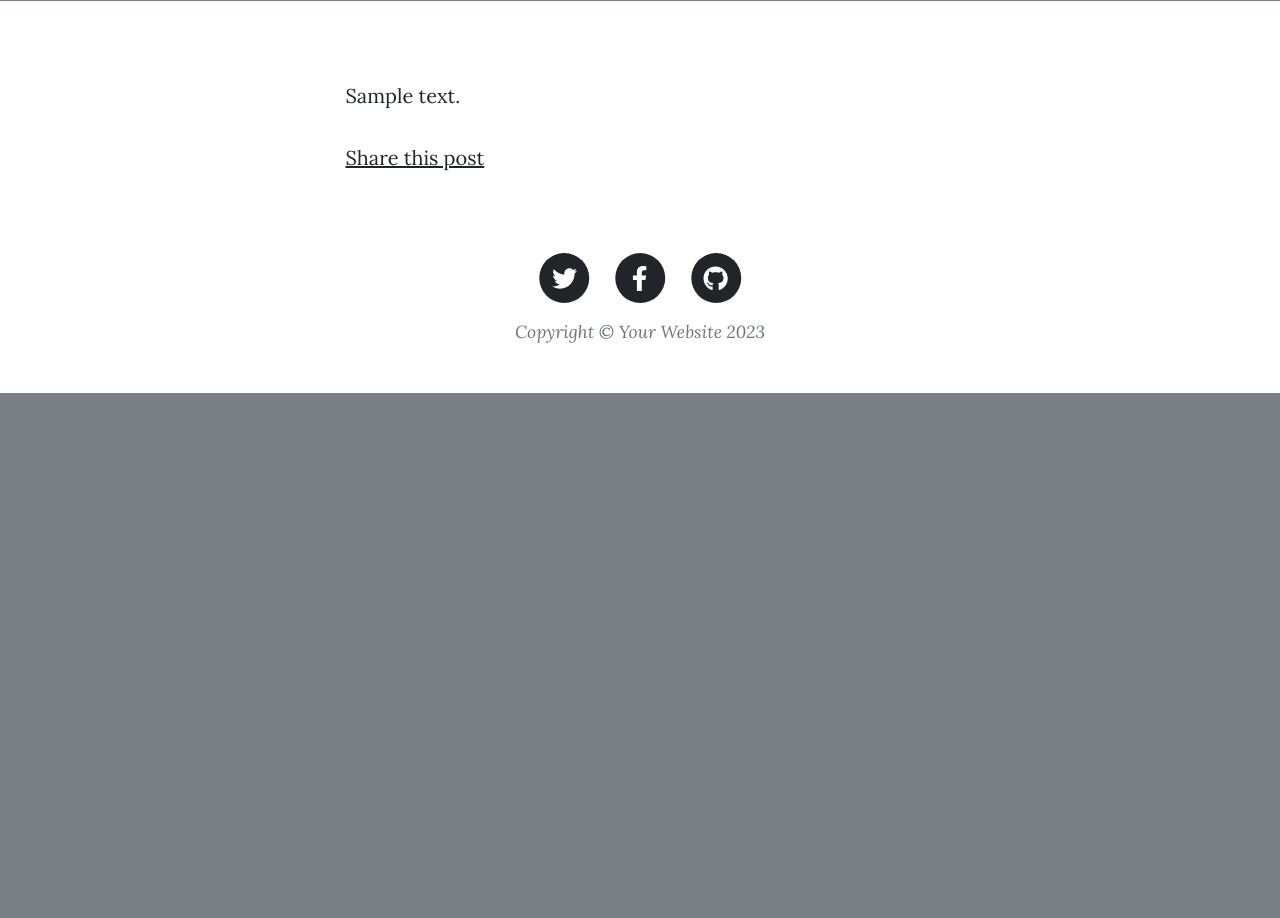
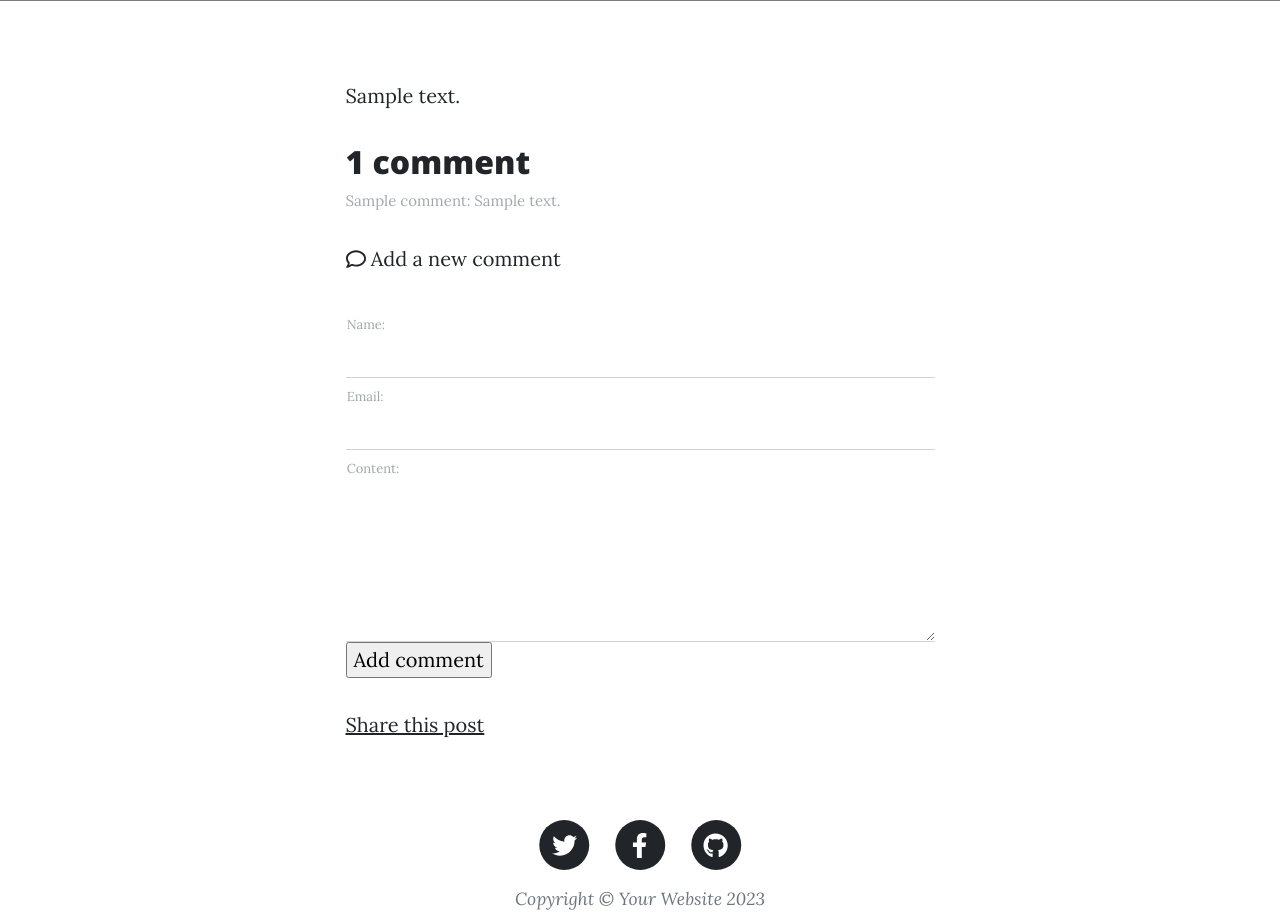
Before and after one commit to thalissonvs/djangopress, a Django app: template djangopress/apps/blog/templates/blog/post/detail.html in a window 1280 px wide. Shown: the part 565-1483 px from the top of the page. Before the commit the page ends 958 px from the top, so only its background shows below. Run offline with Django 3.2, Linux system fonts and the light colour scheme; the template is opened without the code that fills it: most values are stand-ins (such as "Sample title", 1, 10 or a date in 2020); grey boxes marked "Sample" are stand-in pictures; some libraries are stand-ins or nearby versions.

Commit message:
feat: implement comment functionality with form and display logic

```diff
--- a/djangopress/apps/blog/templates/blog/post/detail.html
+++ b/djangopress/apps/blog/templates/blog/post/detail.html
@@ -24,6 +24,18 @@
     <article class="mb-4">
         <p>{{ post.body }}</p>
     </article>
+    {% with comments.count as total_comments %}
+        <h2>
+        {{ total_comments }} comment{{ total_comments|pluralize }}
+        </h2>
+    {% endwith %}
+    {% for comment in comments %}
+        <div class="comment">
+            <p style="font-size: 15px; color: #a2a8ad; margin: 5px 0px">{{ comment.name }}: {{ comment.body }}</p>
+        </div>
+    {% empty %}
+    {% endfor %}
+    {% include "blog/post/includes/comment_form.html" %}
     <p>
         <a href="{% url 'blog:post_share' post.id %}">Share this post</a>
     </p>
--- /dev/null
+++ b/djangopress/apps/blog/templates/blog/post/includes/comment_form.html
@@ -0,0 +1,17 @@
+<p><i class="fa-regular fa-comment"></i> Add a new comment </p>
+<form action="{% url "blog:post_comment" post.id %}" method="post">
+    <div class="form-floating">
+        <input id="id_name" type="text" name="name" class="form-control">
+        <label for="id_name"> Name: </label>
+    </div>
+    <div class="form-floating">
+        <input id="id_email" type="email" name="email" class="form-control">
+        <label for="id_email"> Email: </label>
+    </div>
+    <div class="form-floating">
+        <textarea id="id_body" name="body" class="form-control" style="height: 12rem"></textarea>
+        <label for="id_body"> Content: </label>
+    </div>
+    {% csrf_token %}
+    <input type="submit" value="Add comment">
+</form>
--- a/djangopress/apps/blog/urls.py
+++ b/djangopress/apps/blog/urls.py
@@ -5,6 +5,7 @@ app_name = 'blog'
 
 urlpatterns = [
     path('', views.PostListView.as_view(), name='post_list'),
-    path('<int:year>/<int:month>/<int:day>/<slug:post>', views.PostDetailView.as_view(), name='post_detail'),
+    path('<int:year>/<int:month>/<int:day>/<slug:post>', views.post_detail, name='post_detail'),
     path('<int:post_id>/share/', views.post_share, name='post_share'),
+    path('<int:post_id>/comment/', views.post_comment, name='post_comment')
 ]
```
Also changed, not shown: djangopress/apps/blog/templates/blog/post/comment.html (added, +16 -0 lines), djangopress/apps/blog/views.py (+21 -15 lines).
